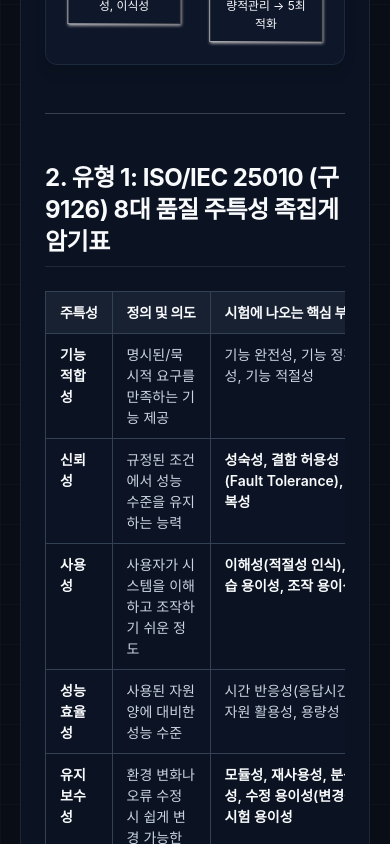
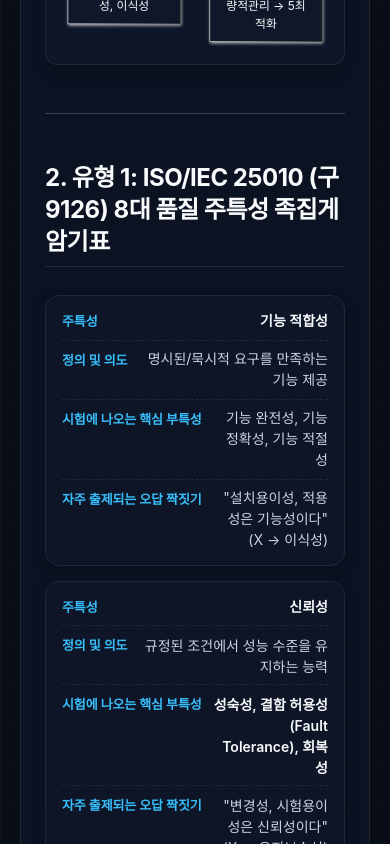
Before and after one commit to initbtn/blog, a Next.js app: page /posts/ncs-swe-module-9-software-quality-iso25010-cmmi-spice in a window 390 px wide. Shown: the part 1156-2000 px from the top of the page. Built offline with nearby package versions, Linux system fonts and the light colour scheme.

Commit message:
feat(design-system): 모바일 표 카드 변환(Table-to-Card) 파서 및 반응형 CSS 구현 (closes #79) (#81)

```diff
--- a/src/app/globals.css
+++ b/src/app/globals.css
@@ -103,15 +103,20 @@ body {
   border-radius: 0 0.5rem 0.5rem 0;
 }
 
-/* Responsive Table Styling for Markdown */
+/* Responsive Table Styling: Desktop (Grid) vs Mobile (Table-to-Card) */
 .prose table {
-  display: block;
   width: 100%;
   max-width: 100%;
-  overflow-x: auto;
-  -webkit-overflow-scrolling: touch;
+  border-collapse: separate;
+  border-spacing: 0;
+  margin: 1.75rem 0;
+}
+
+/* Desktop & Tablet (>= 768px): 표준 그리드 테이블 */
+@media (min-width: 768px) {
+  .prose table {
+    display: table;
     border-collapse: collapse;
-  margin: 1.5rem 0;
   }
 
   .prose table th,
@@ -127,11 +132,75 @@ body {
     background-color: rgba(30, 41, 59, 0.7);
     color: #f8fafc;
     font-weight: 600;
-  white-space: nowrap;
   }
 
   .prose table tr:nth-child(even) {
     background-color: rgba(15, 23, 42, 0.4);
+  }
+}
+
+/* Mobile (< 768px): Table-to-Card Transform (스크롤 배제, 1 행 = 1 카드) */
+@media (max-width: 767px) {
+  .prose table {
+    display: block;
+    border: none;
+    background: transparent;
+  }
+
+  .prose table thead {
+    display: none; /* 헤더 행 숨김 */
+  }
+
+  .prose table tbody {
+    display: flex;
+    flex-direction: column;
+    gap: 1rem;
+    width: 100%;
+  }
+
+  .prose table tr {
+    display: block;
+    background: rgba(15, 23, 42, 0.75);
+    border: 1px solid #1e293b;
+    border-radius: 0.875rem;
+    padding: 0.875rem 1rem;
+    box-shadow: 0 4px 12px -2px rgba(0, 0, 0, 0.35);
+    backdrop-filter: blur(8px);
+  }
+
+  .prose table td {
+    display: flex;
+    justify-content: space-between;
+    align-items: baseline;
+    padding: 0.5rem 0;
+    border: none;
+    border-bottom: 1px dashed rgba(255, 255, 255, 0.08);
+    font-size: 0.875rem;
+    line-height: 1.5;
+    text-align: right;
+    word-break: break-word;
+  }
+
+  .prose table td:last-child {
+    border-bottom: none;
+    padding-bottom: 0;
+  }
+
+  .prose table td:first-child {
+    padding-top: 0;
+  }
+
+  /* 헤더 라벨 의사 요소 자동 주입 */
+  .prose table td[data-label]::before {
+    content: attr(data-label);
+    font-weight: 600;
+    color: #38bdf8;
+    text-align: left;
+    margin-right: 0.75rem;
+    flex-shrink: 0;
+    font-size: 0.8125rem;
+    letter-spacing: -0.01em;
+  }
 }
 
 /* Mermaid SVG and foreignObject styling fixes */
--- a/src/lib/posts.ts
+++ b/src/lib/posts.ts
@@ -3,6 +3,36 @@ import path from 'node:path';
 import matter from 'gray-matter';
 import { marked } from 'marked';
 import type { Post, PostMeta } from '../types/post';
+
+// Configure marked with custom table renderer to support responsive Table-to-Card transform
+marked.use({
+  renderer: {
+    table(token) {
+      const headers = token.header.map((h: any) => this.parser.parseInline(h.tokens));
+      const headerHtml = `<thead><tr>${headers
+        .map((h: string, idx: number) => {
+          const align = token.align[idx] ? ` align="${token.align[idx]}"` : '';
+          return `<th${align}>${h}</th>`;
+        })
+        .join('')}</tr></thead>`;
+
+      let bodyHtml = '<tbody>';
+      for (const row of token.rows) {
+        bodyHtml += '<tr>';
+        row.forEach((cell: any, idx: number) => {
+          const text = this.parser.parseInline(cell.tokens);
+          const rawHeader = headers[idx] ? headers[idx].replace(/<[^>]*>/g, '').trim() : '';
+          const align = token.align[idx] ? ` align="${token.align[idx]}"` : '';
+          bodyHtml += `<td data-label="${rawHeader}"${align}>${text}</td>`;
+        });
+        bodyHtml += '</tr>';
+      }
+      bodyHtml += '</tbody>';
+
+      return `<table>${headerHtml}${bodyHtml}</table>`;
+    },
+  },
+});
 
 const POSTS_DIRECTORY = path.join(process.cwd(), 'content', 'posts');
 
```
Also changed, not shown: 1 other file (tests, documents, lock files or other folders). Lines whose indentation alone changed are shown as unchanged.
